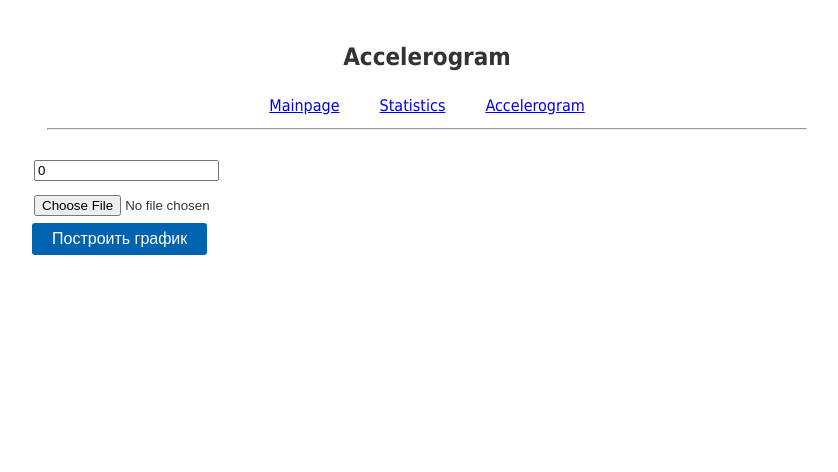
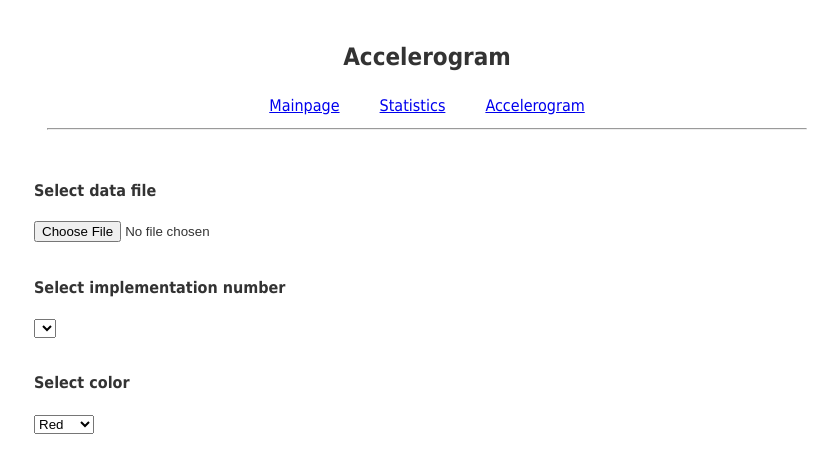
Before and after one commit to kambeerhunter/soil_calculate, a React (Create React App) app: page /accelerogram in a window 1280 px wide. Shown: the top 472 px of the page, without its empty margins (213-1051 px from the left). Built offline with nearby package versions, Linux system fonts and the light colour scheme; the HTML template or start-up script is replaced by a standard one.

Commit message:
Update Accelerogram component, add chart; Update Statistics component; Update README.MD

```diff
--- a/package.json
+++ b/package.json
@@ -15,11 +15,13 @@
     "babel-loader": "^8.0.0",
     "babel-plugin-module-resolver": "^3.1.1",
     "babel-polyfill": "^6.26.0",
+    "chart.js": "^2.7.3",
     "eslint-import-resolver-babel-module": "^4.0.0",
     "final-form": "^4.11.0",
     "final-form-arrays": "^1.1.1",
     "prop-types": "^15.6.2",
     "react": "^16.6.3",
+    "react-chartjs-2": "^2.7.4",
     "react-dom": "^16.6.3",
     "react-final-form": "^4.0.2",
     "react-final-form-arrays": "^2.0.1",
--- /dev/null
+++ b/src/modules/accelerogram/components/LineChart.js
@@ -0,0 +1,37 @@
+import React from 'react';
+import PropTypes from 'prop-types';
+
+import { Line } from 'react-chartjs-2';
+
+const LineChart = ({ data, lineColor }) => {
+  const [time, ...restData] = data;
+  const chartXData = [...Array(restData.length).keys()].map(i => (i * time).toFixed(2));
+  const chartYData = [...restData].map((item, index) => {
+    return { x: time * index, y: parseFloat(item) }
+  });
+
+  const lineData = {
+    labels: chartXData,
+    datasets: [
+      {
+        label: 'Accelerogram',
+        data: chartYData,
+        backgroundColor: lineColor,
+        borderWidth: 2,
+      },
+    ],
+  };
+
+  return (
+    <Line
+      data={lineData}
+    />
+  );
+}
+
+LineChart.propTypes = {
+  data: PropTypes.arrayOf(PropTypes.string).isRequired,
+  lineColor: PropTypes.string.isRequired,
+}
+
+export { LineChart };
--- a/src/modules/accelerogram/index.js
+++ b/src/modules/accelerogram/index.js
@@ -1,5 +1,7 @@
 import React from 'react';
 import * as Ui from '../../Ui';
+import { LineChart } from './components/LineChart';
+import './style.css';
 
 class Accelerogram extends React.Component {
   state = {
@@ -7,6 +9,7 @@ class Accelerogram extends React.Component {
     seriesAmount: 0,
     data: [],
     errorMessage: null,
+    selectedColor: 'rgba(255, 0, 0, 0.7)',
   }
 
   changeSeriesNumber = (e) => {
@@ -16,6 +19,10 @@ class Accelerogram extends React.Component {
     } else {
       this.setState({ seriesNumber: seriesAmount });
     }
+  }
+
+  selectChange = (e) => {
+    this.setState({ selectedColor: e.currentTarget.value });
   }
 
   readAccelFile = (e) => {
@@ -28,10 +35,16 @@ class Accelerogram extends React.Component {
         const data = [];
         rowData.split('\n     256').forEach((string, index) => {
           if (index !== 0) {
-            data.push(string.replace(/\s\s+/g, ' ').trim().split(' ', 257));
+            data.push(
+              string.replace(/\s\s+/g, ' ')
+                .trim()
+                .split(' ', 257),
+            );
           }
         });
-        this.setState({ seriesAmount: data.length, data, errorMessage: null });
+        data.length ?
+          this.setState({ seriesAmount: data.length, data, errorMessage: null }):
+          this.setState({ errorMessage: 'error reading file' });
       };
       reader.onerror = () => {
         this.setState({ errorMessage: 'error reading file' });
@@ -40,37 +53,65 @@ class Accelerogram extends React.Component {
   }
 
   render() {
-    const { seriesNumber, seriesAmount, errorMessage } = this.state;
+    const {
+      seriesNumber,
+      seriesAmount,
+      errorMessage,
+      selectedColor,
+      data,
+    } = this.state;
 
     return (
       <Ui.Body
         pageTitle="Accelerogram"
       >
-        <form>
+        <div>
           <div className="form-group">
+            <h4>
+              Select data file
+            </h4>
             <input
-              type="text"
-              name="seriesNumber"
-              value={seriesNumber}
-              onChange={this.changeSeriesNumber}
+              type="file"
+              onChange={this.readAccelFile}
             />
           </div>
           <div className="form-group">
-            <input
-              type="file"
-              name="accel"
-              onChange={this.readAccelFile}
-            />
+            <h4>
+              Select implementation number
+            </h4>
+            <select
+              value={seriesNumber}
+              onChange={this.changeSeriesNumber}
+            >
+              {
+                [...Array(seriesAmount).keys()].map(item => (
+                  <option
+                    key={item}
+                    value={item}
+                  >
+                    {item + 1}
+                  </option>
+                ))
+              }
+            </select>
           </div>
-          <button
-            type="button"
-          >
-            Построить график
-          </button>
-        </form>
+          <div className="form-group">
+            <h4>
+              Select color
+            </h4>
+            <select
+              value={selectedColor}
+              onChange={this.selectChange}
+            >
+              <option value="rgba(255, 0, 0, 0.7)">Red</option>
+              <option value="rgba(0, 255, 0, 0.7)">Green</option>
+              <option value="rgba(0, 0, 255, 0.7)">Blue</option>
+            </select>
+          </div>
+        </div>
 
         {errorMessage && (
-          <div className="errorMessage">
+          <div className="error-message">
             {errorMessage}
           </div>
         )}
@@ -81,6 +122,16 @@ class Accelerogram extends React.Component {
             {seriesAmount}
           </div>
         )}
+
+        {
+          (seriesAmount > 0) &&
+          data[seriesNumber] && (
+            <LineChart
+              data={data[seriesNumber]}
+              lineColor={selectedColor}
+            />
+          )
+        }
       </Ui.Body>
     );
   }
--- /dev/null
+++ b/src/modules/accelerogram/style.css
@@ -0,0 +1,8 @@
+.form-group {
+  padding: 7px;
+}
+.error-message {
+  padding: 20px 0;
+  color: #f00;
+  font-weight: bold;
+}
--- a/src/modules/mainpage/index.js
+++ b/src/modules/mainpage/index.js
@@ -3,12 +3,18 @@ import * as Ui from '../../Ui';
 
 export const Mainpage = () => (
   <Ui.Body
-    pageTitle="Soil value calculator info"
+    pageTitle="Engineering Geology Calculator"
   >
+    <h4>Statistics section</h4>
     <div>
-      This calculator allows you to calculate the average values for the soil,
+      Calculator from statistics section allows you to calculate the average values for the soil,
       depending on the specified values, according to GOST 20522-2012
       (Soils. Methods of statistical treatment of test results)
     </div>
+    <br/>
+    <h4>Accelerogram section</h4>
+    <div>
+      Accelerogram section allows you to create graphs using a special data file (the example is stored in the '/test' folder)
+    </div>
   </Ui.Body>
 );
--- a/src/modules/statistics/components/style.css
+++ b/src/modules/statistics/components/style.css
@@ -10,9 +10,6 @@ form input[type="number"] {
 }
 form input[type="number"]:hover {
   box-shadow: inset 0px 0px 5px #00f;
-}
-form .form-group {
-  padding: 7px;
 }
 form button {
   background: #0063b0;
@@ -31,7 +28,13 @@ form button {
 form button:hover {
   background: #209cee;
 }
-
+form .form-group {
+  padding: 7px;
+}
+form .form-group label {
+  display: block;
+  padding:  2px 0 7px 0;
+}
 .result-values {
   padding: 20px 0;
 }
--- a/src/modules/statistics/utils.js
+++ b/src/modules/statistics/utils.js
@@ -1,8 +1,8 @@
 import * as data from '../../data/t_a_values.json';
 
-const getMinValue = (values) => Math.min.apply( Math, values);
+const getMinValue = (values) => Math.min(...values);
 
-const getMaxValue = (values) => Math.max.apply( Math, values);
+const getMaxValue = (values) => Math.max(...values);
 
 const getAverageValue = (values) => {
   if (values.length) {
```
Also changed, not shown: 1 other file (tests, documents, lock files or other folders).
